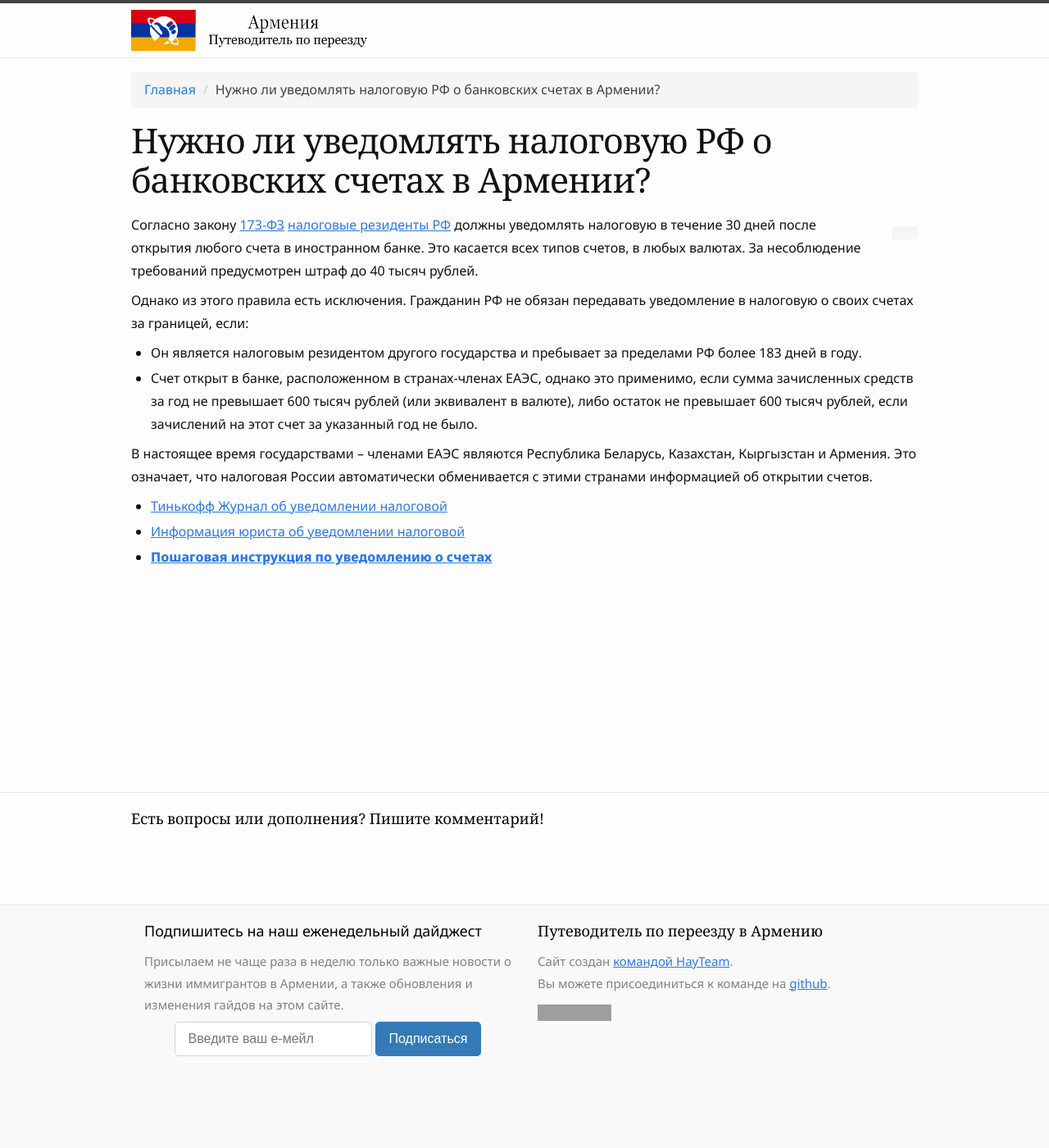
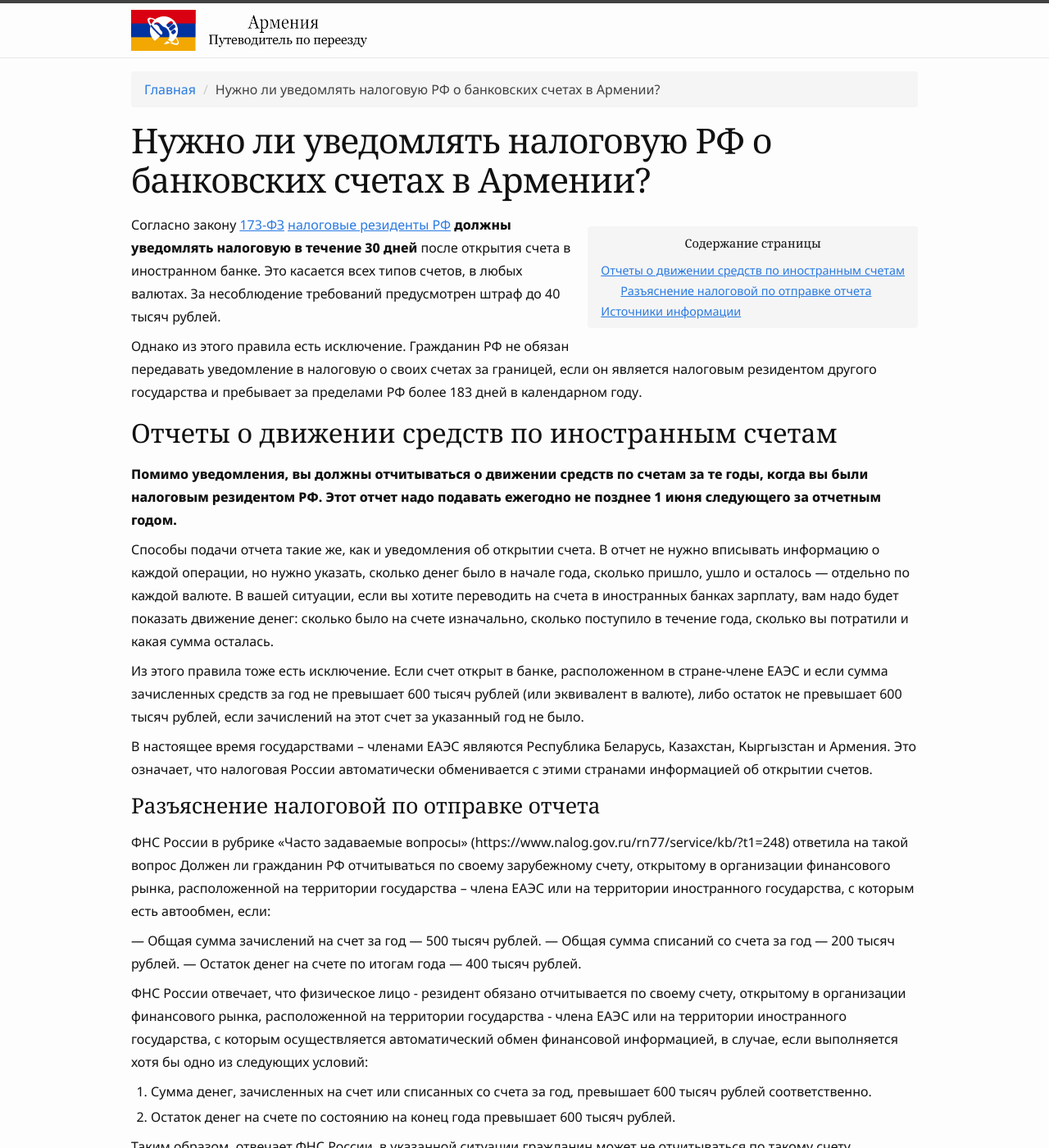
Before and after one commit to haywiki/haywiki.github.io, a Jekyll site: the page built from money/notifications.md, in a window 1280 px wide and 1400 px high. Shown: the whole window at 82% size. Built offline with Jekyll 4.4.1, drawn with Linux system fonts in a browser that asks for light colours; nearby versions of some CDN libraries; a script that is not in the unit is left out; some of the changed text lies outside the part shown; grey boxes are pictures that could not be loaded.

Commit message:
Скорректирована информация об уведомлении о зарубежных счетах

```diff
--- a/money/notifications.md
+++ b/money/notifications.md
@@ -4,20 +4,51 @@ layout: page
 ---
 
 Согласно закону [173-ФЗ](https://www.consultant.ru/document/cons_doc_LAW_45458/15452676240afa2b4ce846308d8f9434eaac4019/)
-[налоговые резиденты РФ](../taxes.md) должны уведомлять налоговую в течение 30 дней после открытия любого счета в иностранном
+[налоговые резиденты РФ](../taxes.md) **должны уведомлять налоговую в течение 30 дней** после открытия счета в иностранном
 банке. Это касается всех типов счетов, в любых валютах. За несоблюдение требований предусмотрен штраф до 40 тысяч рублей.
 
-Однако из этого правила есть исключения. Гражданин РФ не обязан передавать уведомление в налоговую о
-своих счетах за границей, если:
+Однако из этого правила есть исключение. Гражданин РФ не обязан передавать уведомление в налоговую о своих счетах за границей,
+если он является налоговым резидентом другого государства и пребывает за пределами РФ более 183 дней в календарном году.
 
-- Он является налоговым резидентом другого государства и пребывает за пределами РФ более 183 дней в году.
-- Счет открыт в банке, расположенном в странах-членах ЕАЭС, однако это применимо, если сумма зачисленных средств за год
-  не превышает 600 тысяч рублей (или эквивалент в валюте), либо остаток не превышает 600 тысяч рублей, если зачислений
-  на этот счет за указанный год не было.
+## Отчеты о движении средств по иностранным счетам
+
+**Помимо уведомления, вы должны отчитываться о движении средств по счетам за те годы, когда вы были налоговым резидентом
+РФ. Этот отчет надо подавать ежегодно не позднее 1 июня следующего за отчетным годом.**
+
+Способы подачи отчета такие же, как и уведомления об открытии счета. В отчет не нужно вписывать информацию о каждой
+операции, но нужно указать, сколько денег было в начале года, сколько пришло, ушло и осталось — отдельно по каждой валюте.
+В вашей ситуации, если вы хотите переводить на счета в иностранных банках зарплату, вам надо будет показать движение
+денег: сколько было на счете изначально, сколько поступило в течение года, сколько вы потратили и какая сумма осталась.
+
+Из этого правила тоже есть исключение. Если счет открыт в банке, расположенном в стране-члене ЕАЭС и если сумма зачисленных
+средств за год не превышает 600 тысяч рублей (или эквивалент в валюте), либо остаток не превышает 600 тысяч рублей, если зачислений
+на этот счет за указанный год не было.
 
 В настоящее время государствами – членами ЕАЭС являются Республика Беларусь, Казахстан, Кыргызстан и Армения.
 Это означает, что налоговая России автоматически обменивается с этими странами информацией об открытии счетов.
 
+### Разъяснение налоговой по отправке отчета
+
+ФНС России в рубрике «Часто задаваемые вопросы» (https://www.nalog.gov.ru/rn77/service/kb/?t1=248) ответила на такой вопрос Должен ли гражданин РФ отчитываться по своему зарубежному счету, открытому в организации финансового рынка, расположенной на территории государства – члена ЕАЭС или на территории иностранного государства, с которым есть автообмен, если:
+
+— Общая сумма зачислений на счет за год — 500 тысяч рублей.
+— Общая сумма списаний со счета за год — 200 тысяч рублей.
+— Остаток денег на счете по итогам года — 400 тысяч рублей.
+
+ФНС России отвечает, что физическое лицо - резидент обязано отчитывается по своему счету, открытому в организации финансового рынка, расположенной на территории государства - члена ЕАЭС или на территории иностранного государства, с которым осуществляется автоматический обмен финансовой информацией, в случае, если выполняется хотя бы одно из следующих условий:
+
+1. Сумма денег, зачисленных на счет или списанных со счета за год, превышает 600 тысяч рублей соответственно.
+2. Остаток денег на счете по состоянию на конец года превышает 600 тысяч рублей.
+
+Таким образом, отвечает ФНС России, в указанной ситуации гражданин может не отчитываться по такому счету.
+
+Раньше я говорил клиентам, мол, чтобы не отчитываться по зарубежному счету нужно, чтобы сумма зачислений и списаний была меньше 600 тысяч рублей. А вот сейчас позиция налоговой, как я понимаю, иная. Главное, чтобы ни списания, ни зачисления не перевалили через порог в 600 тысяч рублей.
+
+## Источники информации
+
 - [Тинькофф Журнал об уведомлении налоговой](https://journal.tinkoff.ru/hello/)
 - [Информация юриста об уведомлении налоговой](https://t.me/arturdulkarnaev/103)
 - **[Пошаговая инструкция по уведомлению о счетах](/files/account-notification-manual.pdf)**
+
+- [Армения: ВНЖ, банки, налоги](https://t.me/am_banking_and_residency)
+- [Как уведомить ФНС РФ о счетах за рубежом](https://www.notion.so/6ebb8793fef84b07a05966c0c40c7517)
```
Also changed, not shown: banks/best-fl.md (+3 -3 lines).
